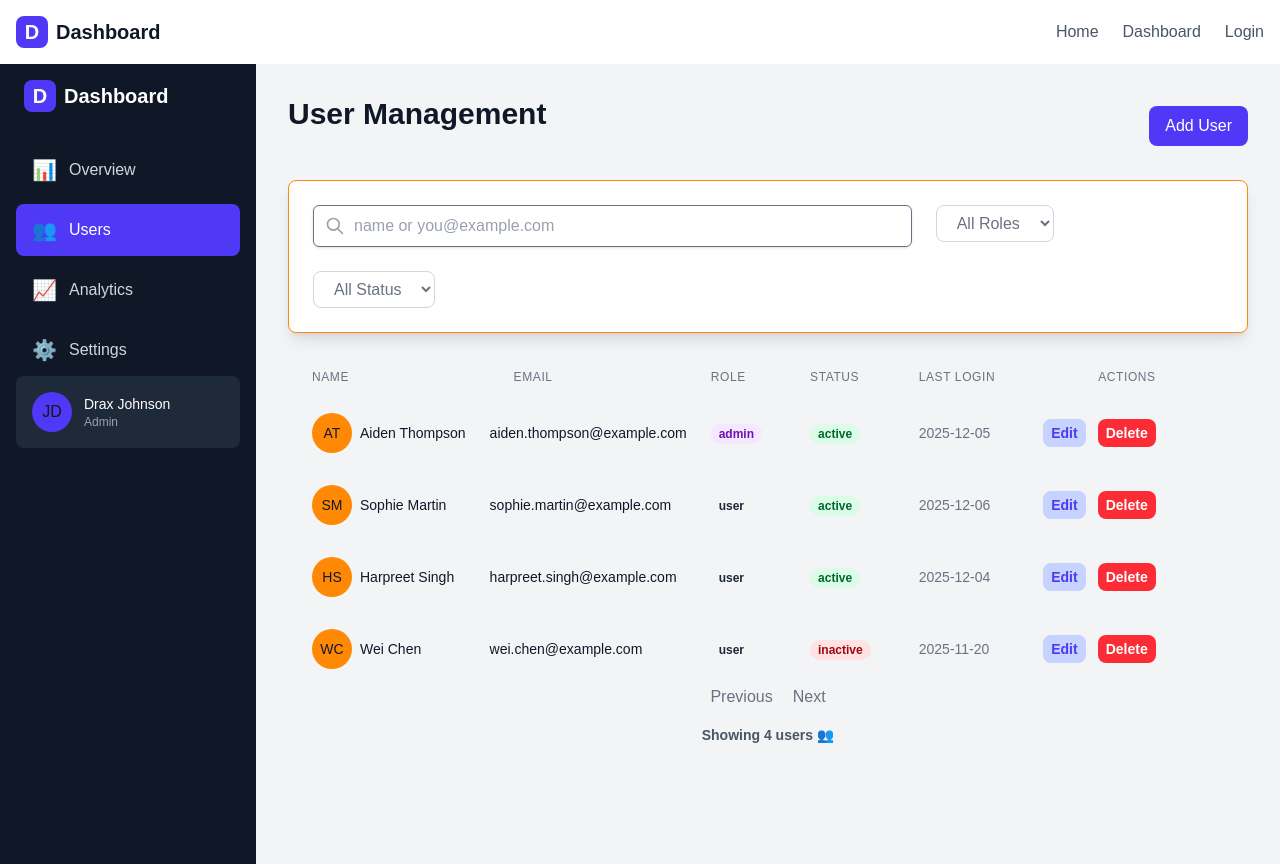
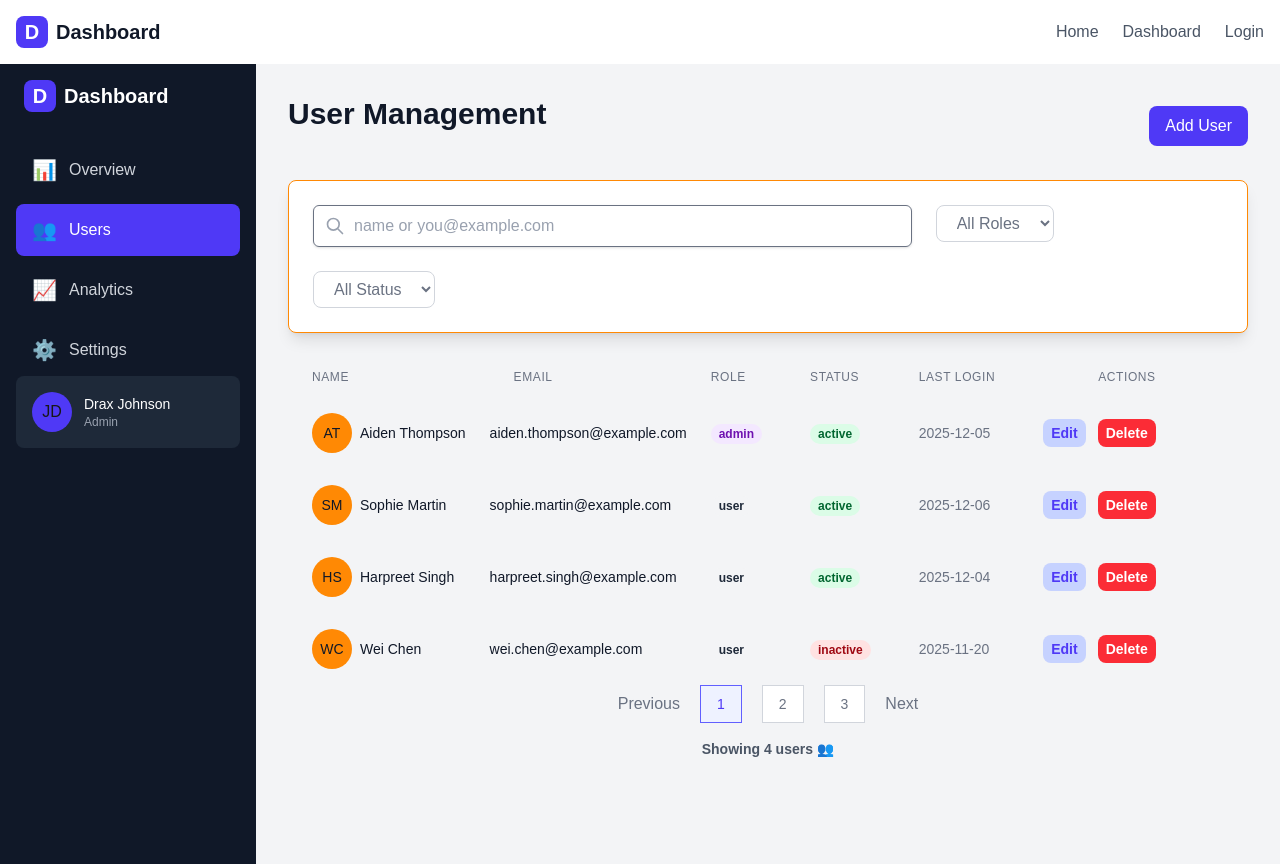
Before and after one commit to sshivanshh2/saas-admin-dashboard, a Next.js app: page /dashboard/users in a window 1280 px wide. Built offline with nearby package versions, Linux system fonts and the light colour scheme.

Commit message:
feat: add page numbers to users page

```diff
--- a/app/dashboard/users/page.jsx
+++ b/app/dashboard/users/page.jsx
@@ -39,6 +39,7 @@ export default function UsersPage() {
                 if(data.success){
                     setUsers(data.data)
                     setPagination(data.pagination)
+                    console.log([Array(data.pagination.totalPages)])
                 }
                 else
                     setError("Failed to load users")
@@ -163,6 +164,7 @@ export default function UsersPage() {
                     ))}
                 </tbody>
             </table>
+        {pagination && (
 
             <div className='flex items-center justify-center gap-5'>
                 <button
@@ -171,6 +173,21 @@ export default function UsersPage() {
                     className='text-gray-500 hover:cursor-pointer'>
                     Previous
                 </button>
+
+                {
+                    [...Array(pagination.totalPages)].map((_, index)=>(
+                        <button
+                            key={index+1}
+                            onClick={()=>setCurrentPage(index+1)}
+                            className={`relative inline-flex items-center px-4 py-2 border text-sm font-medium
+                                ${currentPage === index + 1 ?
+                                    'z-10 bg-indigo-50 border-indigo-500 text-indigo-600':
+                                    'bg-white border-gray-300 text-gray-500 hover:bg-gray-50'}`}
+                            >
+                            {index+1}
+                        </button>
+                    ))
+                }
 
                 <button
                     onClick={() => setCurrentPage(prev => prev + 1)}
@@ -181,6 +198,7 @@ export default function UsersPage() {
                 </button>
 
             </div>
+        )}
 
         </div>
 
```
Lines whose indentation alone changed are shown as unchanged.
